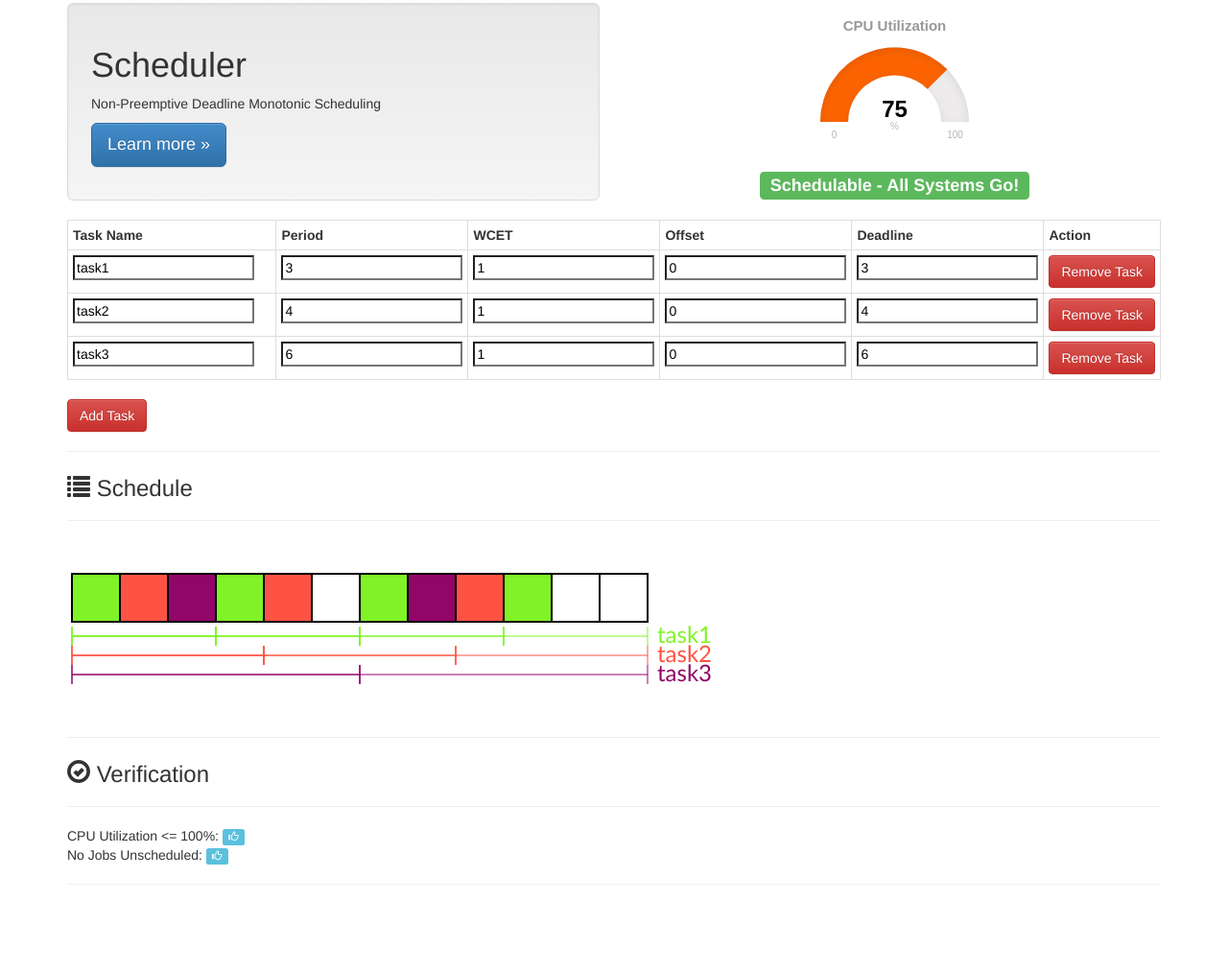
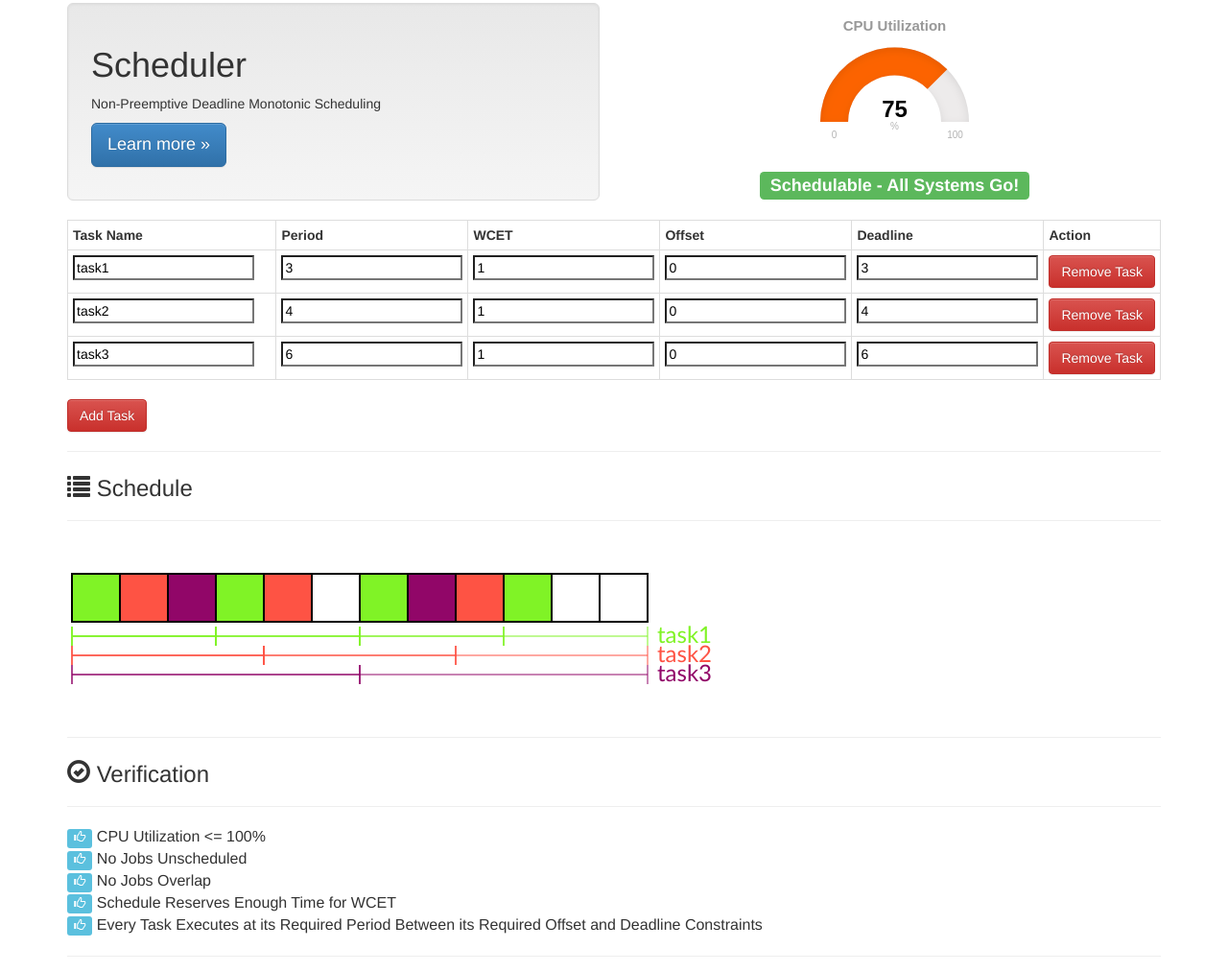
Before and after one commit to kevinpeterson/static-scheduling-tool, a plain HTML site: page index.html in a window 1280 px wide. Shown: the part 97-1110 px from the top of the page at 96% size. Before the commit the page ends 1059 px from the top, so only its background shows below. Drawn offline with nearby package versions, Linux system fonts and the light colour scheme.

Commit message:
Finished up verification.

```diff
--- a/css/main.css
+++ b/css/main.css
@@ -16,4 +16,6 @@ input.ng-invalid {
     margin-top: 50px;
 }
 
-.im-centered{margin: auto; max-width: 300px;}
+.testCase{
+    font-size: 12pt;
+}
--- a/index.html
+++ b/index.html
@@ -138,19 +138,44 @@
         <hr>
 
         <div>
-            <span>CPU Utilization <= 100%:</span>
+            <span class="testCase">
                 <span ng-show="cpu_utilization <= 100" class="label label-info"><span class="glyphicon glyphicon-thumbs-up"></span></span>
                 <span ng-show="cpu_utilization > 100" class="label label-danger"><span class="glyphicon glyphicon-thumbs-down"></span></span>
+                CPU Utilization <= 100%
+            </span>
         </div>
         <div>
-            <span>No Jobs Unscheduled:</span>
+            <span class="testCase">
                 <span ng-show="check_no_jobs_unscheduled.length == 0" class="label label-info"><span class="glyphicon glyphicon-thumbs-up"></span></span>
                 <span ng-show="check_no_jobs_unscheduled.length > 0" class="label label-danger"><span class="glyphicon glyphicon-thumbs-down"></span></span>
+                No Jobs Unscheduled
                 <ul ng-show="check_no_jobs_unscheduled.length > 0">
                     <li ng-repeat="unscheduled in check_no_jobs_unscheduled">
                         <span>Task <span class="label label-danger">{{unscheduled.task}}</span> missed a scheduled job.</span>
                     </li>
                 </ul>
+            </span>
+        </div>
+        <div>
+            <span class="testCase">
+                <span ng-show="check_no_jobs_overlap" class="label label-info"><span class="glyphicon glyphicon-thumbs-up"></span></span>
+                <span ng-show="!check_no_jobs_overlap" class="label label-danger"><span class="glyphicon glyphicon-thumbs-down"></span></span>
+                No Jobs Overlap
+            </span>
+        </div>
+        <div>
+            <span class="testCase">
+                <span ng-show="check_job_intervals" class="label label-info"><span class="glyphicon glyphicon-thumbs-up"></span></span>
+                <span ng-show="!check_job_intervals" class="label label-danger"><span class="glyphicon glyphicon-thumbs-down"></span></span>
+                Schedule Reserves Enough Time for WCET
+            </span>
+        </div>
+        <div>
+            <span class="testCase">
+                <span ng-show="check_each_task_executes_in_period" class="label label-info"><span class="glyphicon glyphicon-thumbs-up"></span></span>
+                <span ng-show="!check_each_task_executes_in_period" class="label label-danger"><span class="glyphicon glyphicon-thumbs-down"></span></span>
+                Every Task Executes at its Required Period Between its Required Offset and Deadline Constraints
+            </span>
         </div>
 
         <hr>
```
Lines whose indentation alone changed are shown as unchanged.
